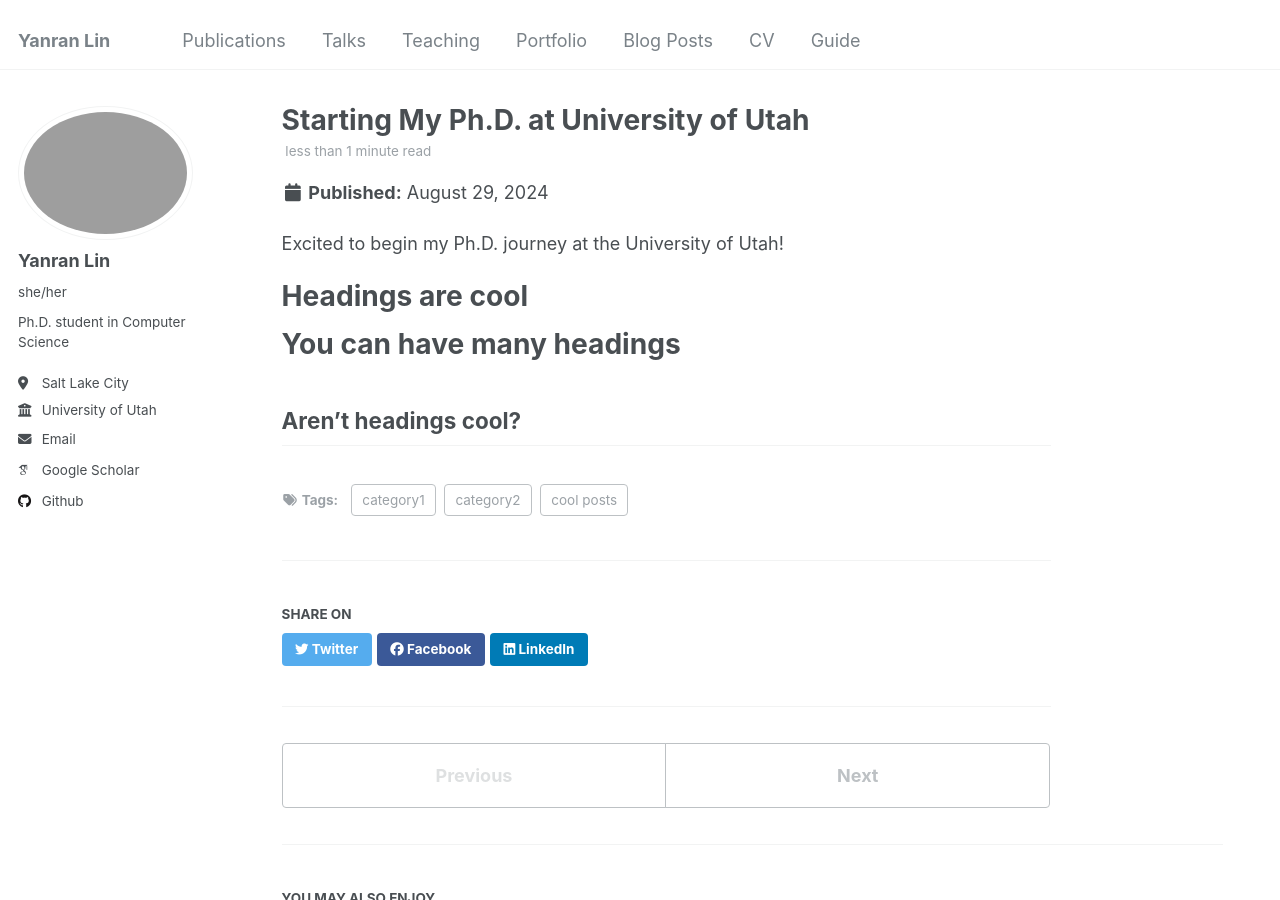
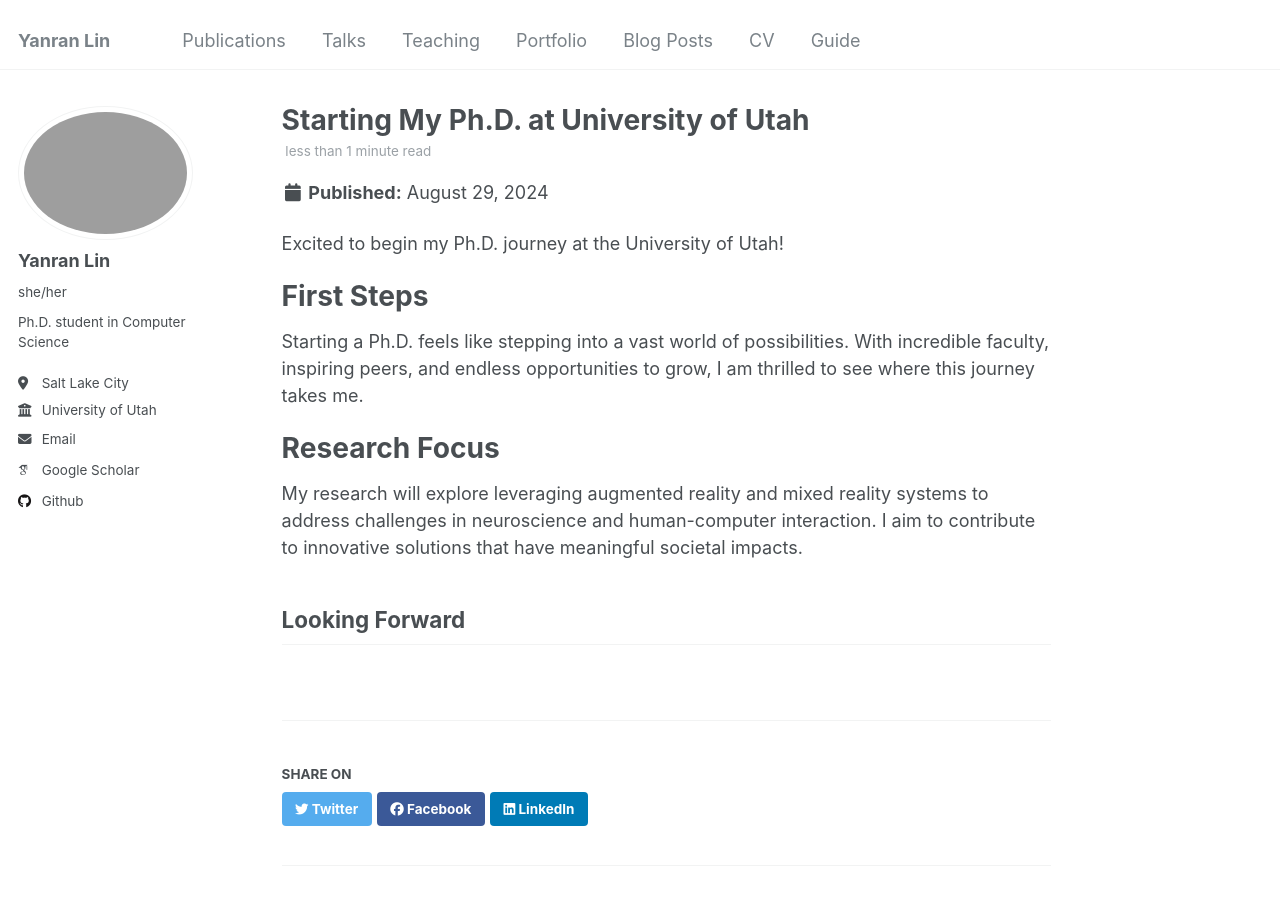
Before and after one commit to Belinda-007/Belinda-007.github.io, a Jekyll site: the page built from _posts/2012-08-14-blog-post-1.md, in a window 1280 px wide and 900 px high. Built offline with Jekyll 4.4.1, drawn with Linux system fonts in a browser that asks for light colours; some web fonts are replaced.

Commit message:
update post

```diff
--- a/_posts/2012-08-14-blog-post-1.md
+++ b/_posts/2012-08-14-blog-post-1.md
@@ -3,18 +3,19 @@ title: 'Starting My Ph.D. at University of Utah'
 date: 2024-08-29
 permalink: /posts/2012/08/blog-post-1/
 tags:
-  - cool posts
-  - category1
-  - category2
 ---
 
 Excited to begin my Ph.D. journey at the University of Utah!
 
-Headings are cool
+First Steps
 ======
 
-You can have many headings
+Starting a Ph.D. feels like stepping into a vast world of possibilities. With incredible faculty, inspiring peers, and endless opportunities to grow, I am thrilled to see where this journey takes me.
+
+Research Focus
 ======
 
-Aren't headings cool?
+My research will explore leveraging augmented reality and mixed reality systems to address challenges in neuroscience and human-computer interaction. I aim to contribute to innovative solutions that have meaningful societal impacts.
+
+Looking Forward
 ------
```
